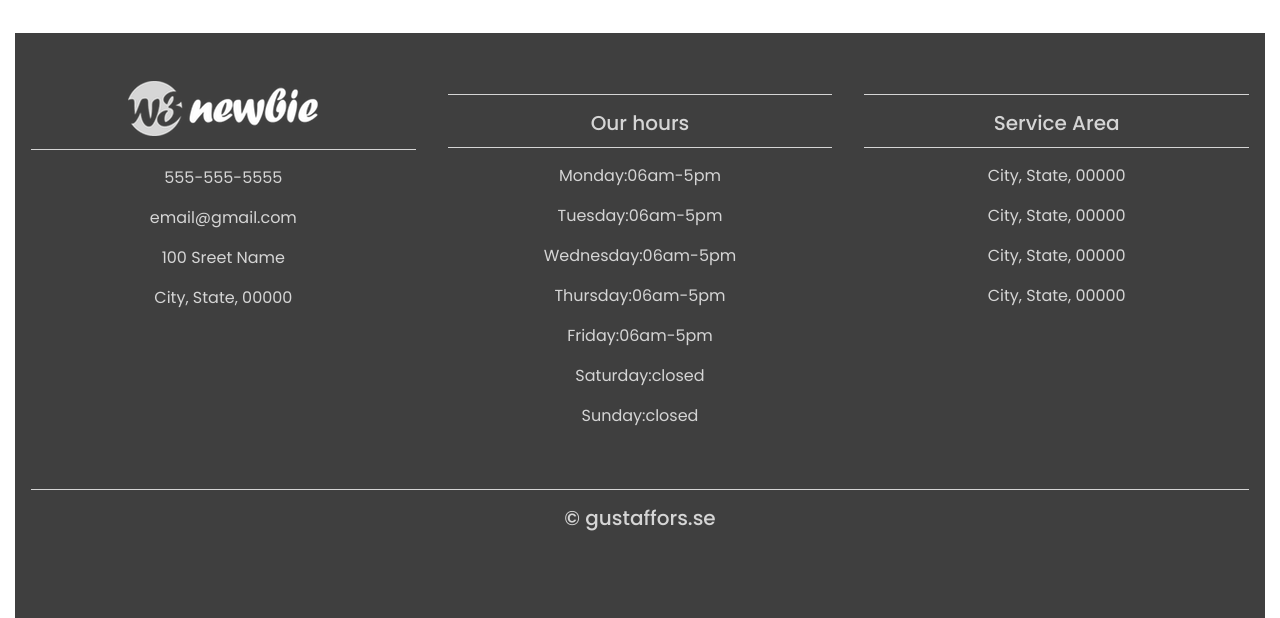
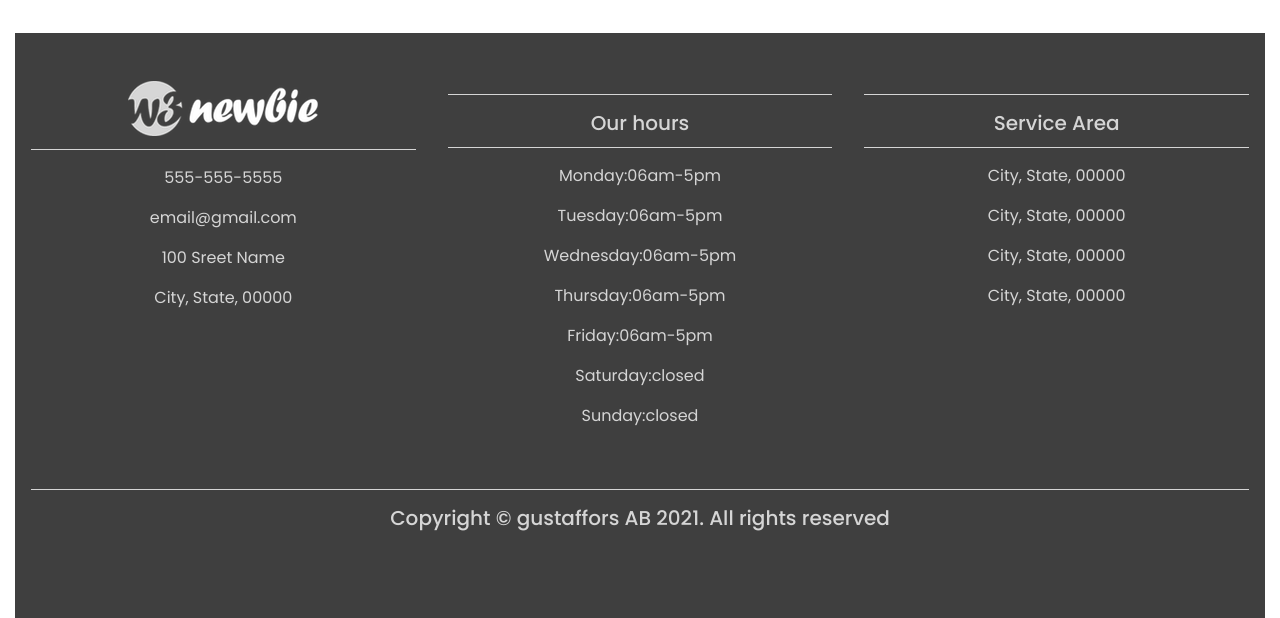
Before and after one commit to gurraoptimus/boot5, a plain HTML site: page index.html in a window 1280 px wide. Shown: the part 3373-3991 px from the top of the page. Drawn offline with nearby package versions, Linux system fonts and the light colour scheme.

Commit message:
Update index copy txt
Copyright © gustaffors AB 2021. All rights reserved

```diff
--- a/index.html
+++ b/index.html
@@ -270,7 +270,7 @@ class="navbar navbar-expand-md navbar-light bg-light sticky-top">
 	</div>
 	<div class="col-12">
 		<hr class="light">
-		<h5>&copy; gustaffors.se</h5>
+		<h5>Copyright &copy; gustaffors AB 2021. All rights reserved</h5>
 	</div>
 </div>
 </div>
```
